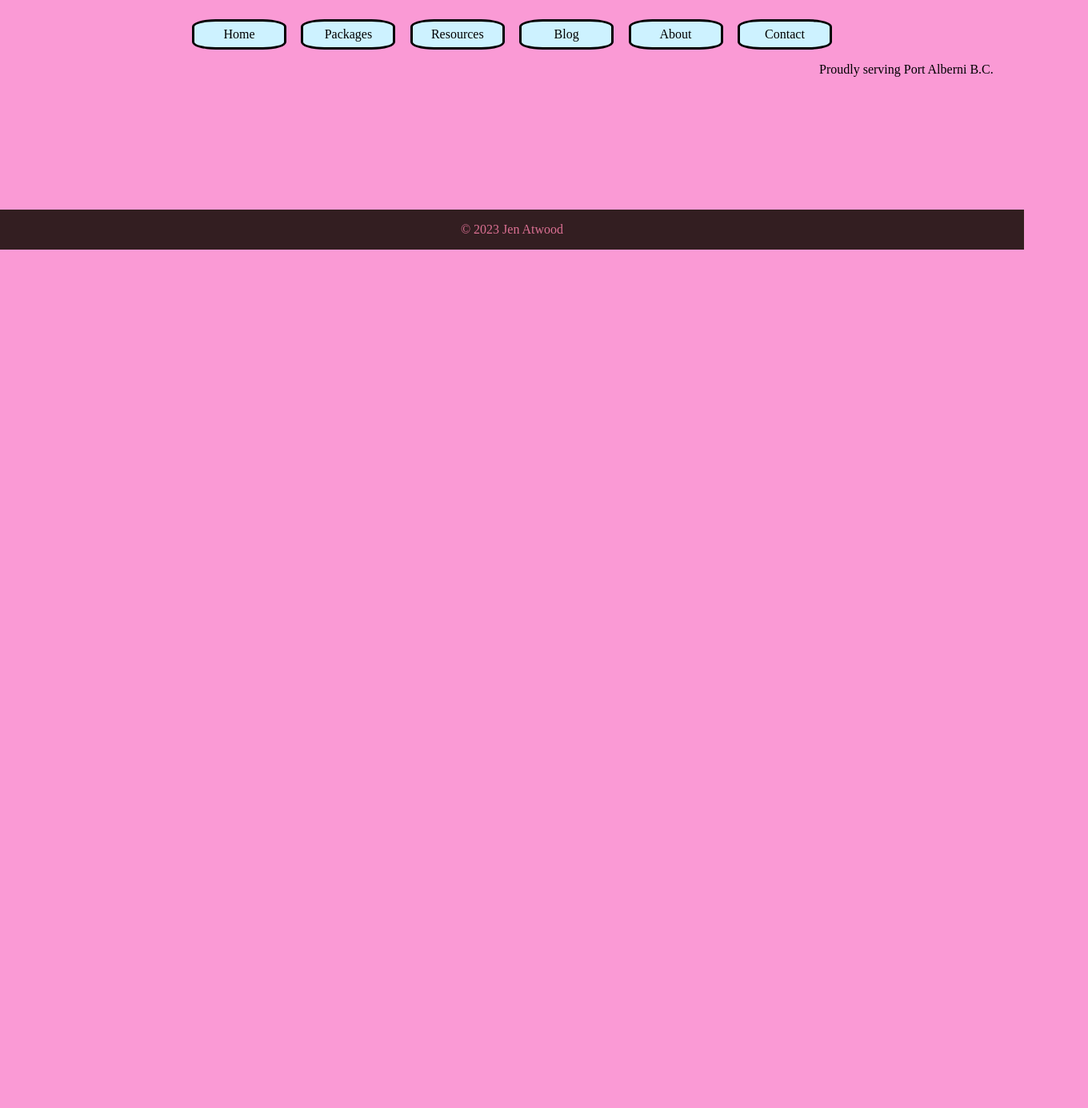
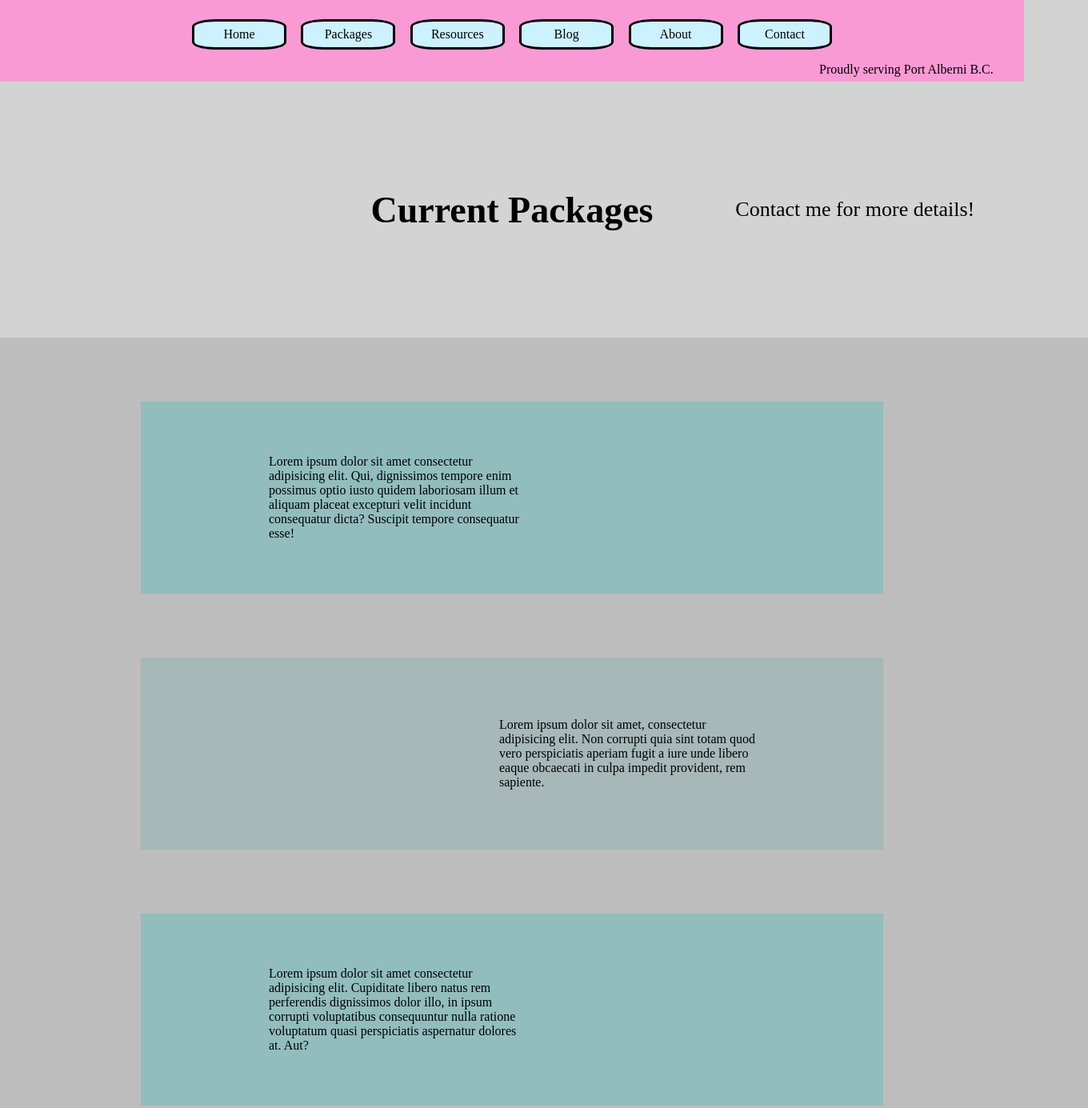
Before and after one commit to Good-Day-2-U/radiantrose, a plain HTML site: page packages.html in a window 1280 px wide. Shown: the part 20-1405 px from the top of the page at 80% size, 1360 px wide, since content can reach past the window. Before the commit the page ends 800 px from the top, so only its background shows below. Drawn offline with Linux system fonts and the light colour scheme.

Commit message:
Create layout and basic first draft styles of packages html

```diff
--- a/packages.html
+++ b/packages.html
@@ -5,7 +5,7 @@
   <title>Radiant Rose Doula Care</title>
   <link rel="stylesheet" href="style.css">
 </head>
-<body>
+<body class="pkg-body">
   <div class="page-content">
     <!-- Header -->
     <div class="header">
@@ -22,6 +22,34 @@
       </div>
     </div>
 
+    <div id="pkg-hero">
+      <div id="pkg-heroLeft"></div>
+      <h1 id="pkg-header">Current Packages</h1>
+      <a id="pkg-contactLink" href="contact.html"><span id="contact-text">Contact me for more details!</span></a>
+    </div>
+
+    <div class="package-body">
+      <div id="pkg-1" class="package-content">
+        <p class="package-text">Lorem ipsum dolor sit amet consectetur adipisicing elit. Qui, dignissimos tempore enim possimus optio iusto quidem laboriosam illum et aliquam placeat excepturi velit incidunt consequatur dicta? Suscipit tempore consequatur esse!</p>
+
+      </div>
+      <div id="pkg-2" class="package-content">
+        <p class="package-text">Lorem ipsum dolor sit amet, consectetur adipisicing elit. Non corrupti quia sint totam quod vero perspiciatis aperiam fugit a iure unde libero eaque obcaecati in culpa impedit provident, rem sapiente.</p>
+
+      </div>
+      <div id="pkg-3" class="package-content">
+        <p class="package-text">Lorem ipsum dolor sit amet consectetur adipisicing elit. Cupiditate libero natus rem perferendis dignissimos dolor illo, in ipsum corrupti voluptatibus consequuntur nulla ratione voluptatum quasi perspiciatis aspernatur dolores at. Aut?</p>
+
+      </div>
+      <div id="pkg-4" class="package-content">
+        <p class="package-text">Lorem ipsum dolor sit amet consectetur adipisicing elit. Corrupti doloribus ullam consectetur, adipisci nesciunt sapiente a quis aliquam animi porro voluptas repellendus perspiciatis placeat recusandae earum hic nam voluptatem ratione.</p>
+
+      </div>
+    </div>
+
+
+
+
     <!-- Footer -->
     <footer id="footer">
         <p id="footer-content">&#169 2023 Jen Atwood</p>
--- a/style.css
+++ b/style.css
@@ -3,6 +3,7 @@ body {
   /* border: 1px solid black; */
   background-color: rgb(250, 154, 213);
   margin: 0rem;
+  /* overflow-x: hidden; */
   /* margin-top: 1; */
   /* margin-bottom: 1; */
 }
@@ -135,7 +136,7 @@ div {
   display: flex;
   justify-content: space-between;
   align-items: center;
-  gap: 15rem;
+  gap: 12rem;
 }
 
 .box1 {
@@ -190,3 +191,111 @@ div {
 #footer-content {
   color: palevioletred;
 }
+
+
+
+
+
+
+
+/* Packages HTML */
+
+#pkg-hero {
+  display: flex;
+  width: 100%;
+  /* border: 1px solid black; */
+  background-color: lightgray;
+}
+
+#pkg-heroLeft {
+  /* border: 1px solid black; */
+  width: 33%;
+  margin-bottom: 20rem;
+}
+
+#pkg-header {
+  display: flex;
+  align-items: center;
+  justify-content: center;
+  /* border: 1px solid black; */
+  width: 34%;
+  font-size: 46px;
+}
+
+#pkg-contactLink {
+  display: flex;
+  justify-content: center;
+  align-items: center;
+  /* border: 1px solid black; */
+  width: 33%;
+  font-size: 26px;
+  text-decoration: none;
+  color: black;
+
+}
+
+#pkg-contactLink:hover {
+  background-color: beige;
+  font-weight: 900;
+}
+
+
+
+.package-body {
+  display: flex;
+  flex-direction: column;
+  background-color: rgb(189, 189, 189);
+  /* height: 100%; */
+  width: 100%;
+  align-items: center;
+  padding: 5rem;
+  gap: 5rem;
+}
+
+.package-content {
+  height: 15rem;
+  width: 60%;
+  /* border: 1px solid black; */
+}
+
+#pkg-1 {
+  display: flex;
+  align-items: center;
+  padding-left: 10rem;
+  background-color: rgb(146, 189, 189);
+}
+
+#pkg-2 {
+  display: flex;
+  align-items: center;
+  justify-content: end;
+  padding-right: 10rem;
+  background-color: rgb(166, 184, 184);
+}
+
+#pkg-3 {
+  display: flex;
+  align-items: center;
+  padding-left: 10rem;
+  background-color: rgb(146, 189, 189);
+}
+
+#pkg-4 {
+  display: flex;
+  align-items: center;
+  justify-content: end;
+  padding-right: 10rem;
+  background-color: rgb(166, 184, 184);
+}
+
+.package-text {
+  width: 20em;
+}
+
+.pkg-body {
+  background-color: lightgray;
+}
+
+
+
+/* Contact Page */
```
